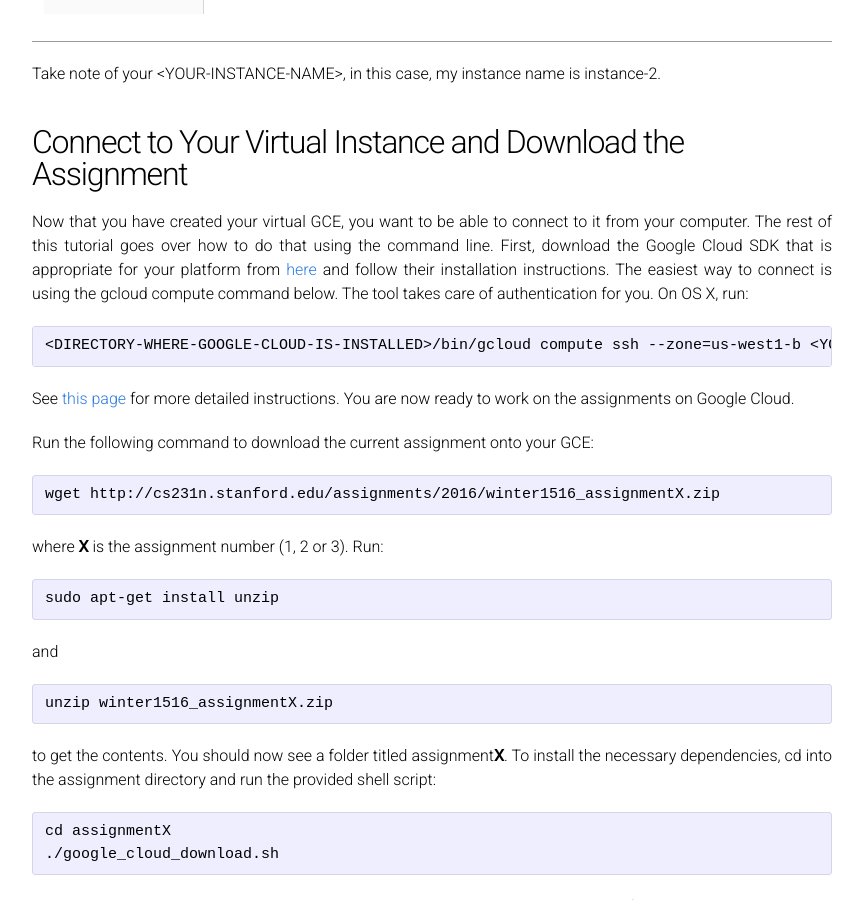
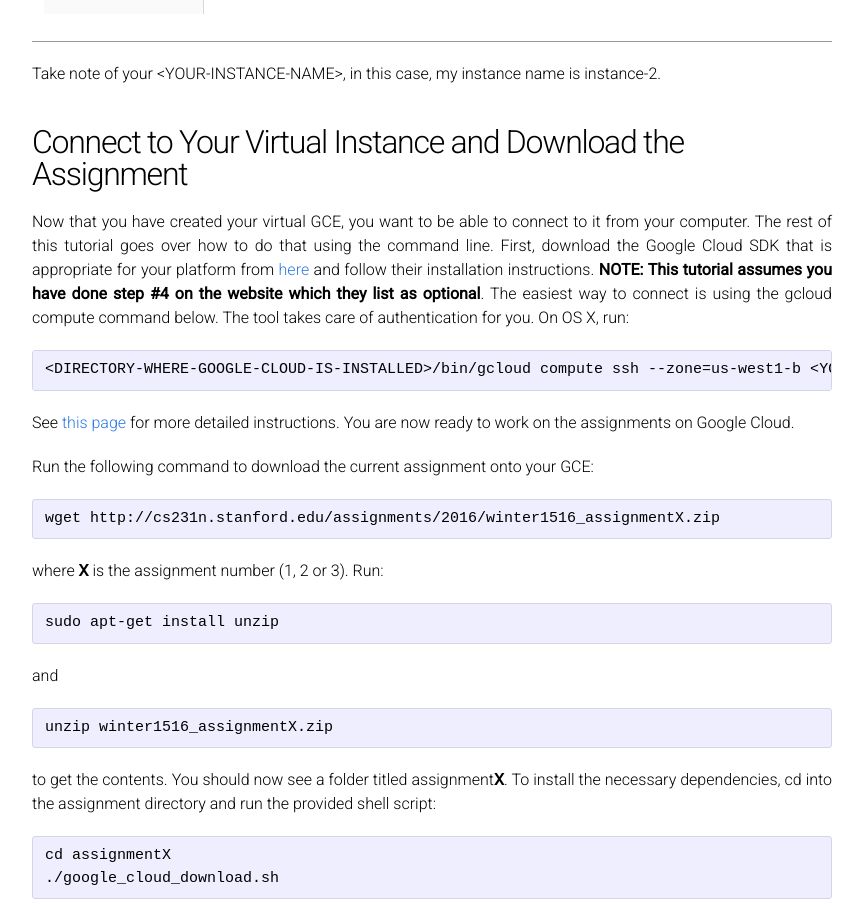
Before and after one commit to cs231n/cs231n.github.io, a Jekyll site: the page built from google_cloud_tutorial.md, in a window 1280 px wide and 900 px high, scrolled down 4895 px. Shown: the whole window, without its empty margins (208-1071 px from the left). Built offline with Jekyll 4.4.1, drawn with Linux system fonts in a browser that asks for light colours.

Commit message:
fix optional

````diff
--- a/google_cloud_tutorial.md
+++ b/google_cloud_tutorial.md
@@ -50,7 +50,7 @@
 Take note of your \<YOUR-INSTANCE-NAME\>, in this case, my instance name is instance-2.
 
 ## Connect to Your Virtual Instance and Download the Assignment ##
-Now that you have created your virtual GCE, you want to be able to connect to it from your computer. The rest of this tutorial goes over how to do that using the command line. First, download the Google Cloud SDK that is appropriate for your platform from [here](https://cloud.google.com/sdk/docs/ "Title") and follow their installation instructions. The easiest way to connect is using the gcloud compute command below. The tool takes care of authentication for you. On OS X, run:
+Now that you have created your virtual GCE, you want to be able to connect to it from your computer. The rest of this tutorial goes over how to do that using the command line. First, download the Google Cloud SDK that is appropriate for your platform from [here](https://cloud.google.com/sdk/docs/ "Title") and follow their installation instructions. **NOTE: This tutorial assumes you have done step #4 on the website which they list as optional**. The easiest way to connect is using the gcloud compute command below. The tool takes care of authentication for you. On OS X, run:
 
 ```
 <DIRECTORY-WHERE-GOOGLE-CLOUD-IS-INSTALLED>/bin/gcloud compute ssh --zone=us-west1-b <YOUR-INSTANCE-NAME>
````
